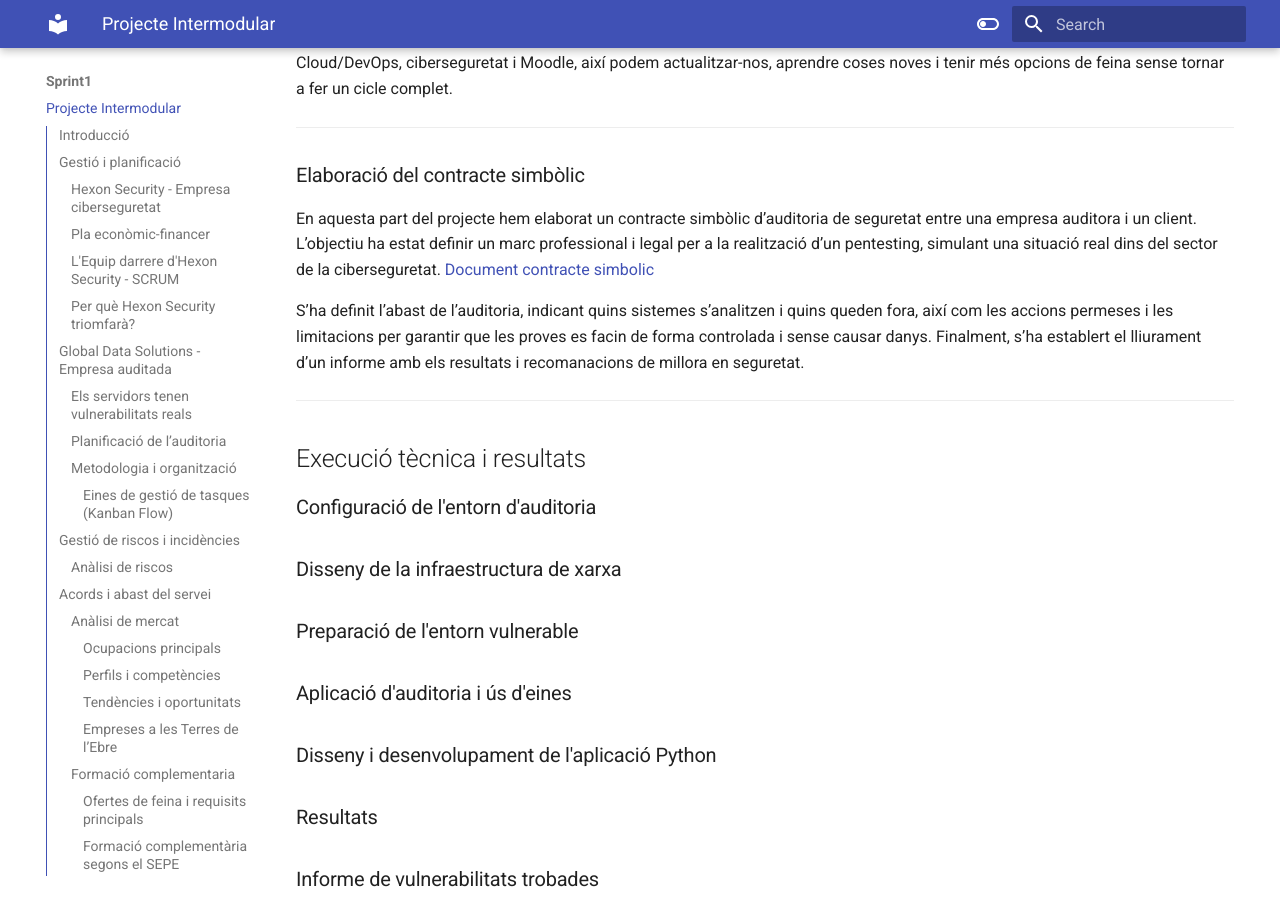
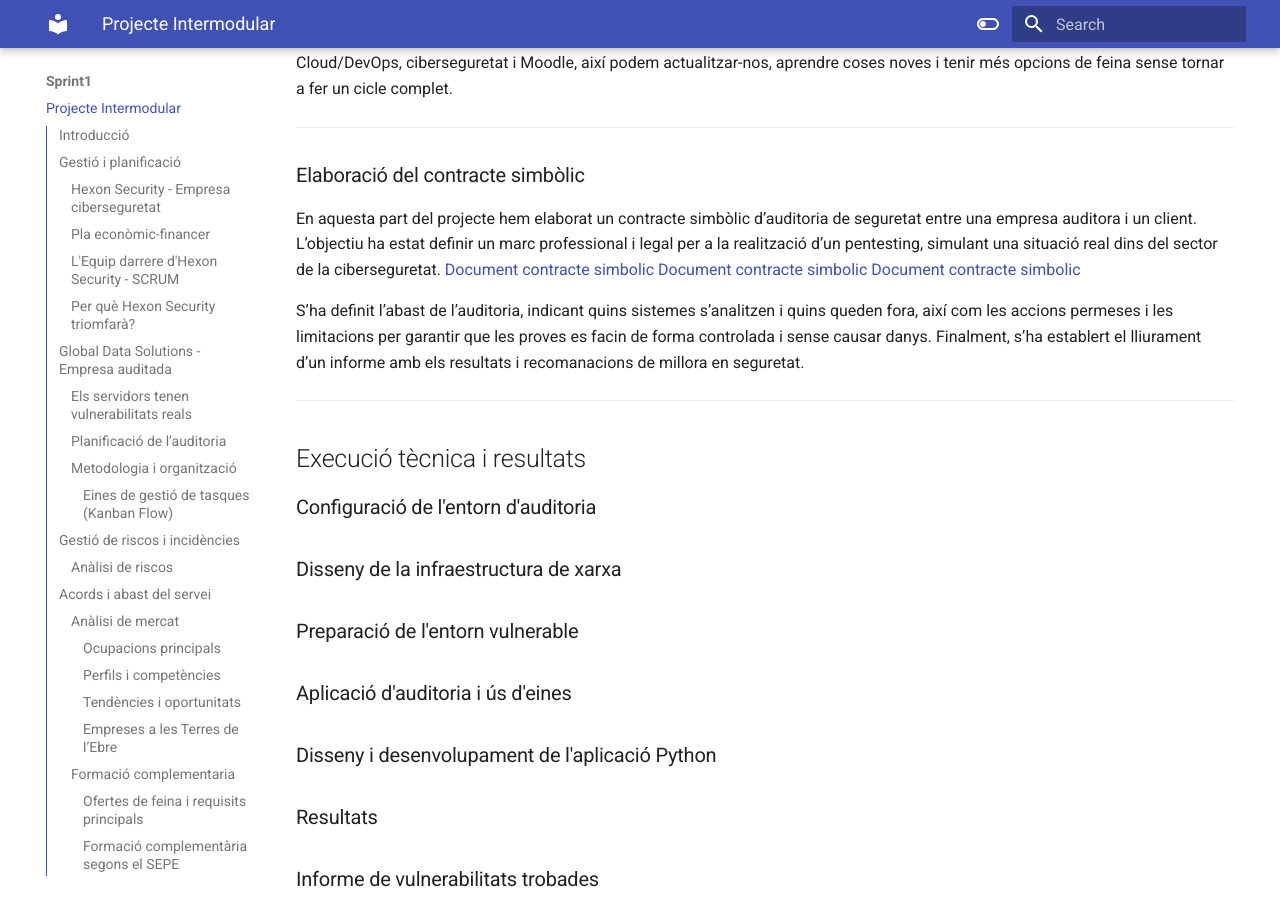
Before and after one commit to mariagutierrez03/projecte-asix2, an MkDocs documentation site: the page built from docs/sprint1/projecte.md, in a window 1280 px wide and 900 px high, scrolled down 9225 px. Built offline with MkDocs 1.6.1 and Material for MkDocs 9.7.7, drawn with Linux system fonts in a browser that asks for light colours.

Commit message:
Update projecte.md

```diff
--- a/docs/sprint1/projecte.md
+++ b/docs/sprint1/projecte.md
@@ -198,7 +198,9 @@
 
 ### Elaboració del contracte simbòlic
 
-En aquesta part del projecte hem elaborat un contracte simbòlic d’auditoria de seguretat entre una empresa auditora i un client. L’objectiu ha estat definir un marc professional i legal per a la realització d’un pentesting, simulant una situació real dins del sector de la ciberseguretat. [Document contracte simbolic](/docs/documents/contracte-simbolic(1).pdf)
+En aquesta part del projecte hem elaborat un contracte simbòlic d’auditoria de seguretat entre una empresa auditora i un client. L’objectiu ha estat definir un marc professional i legal per a la realització d’un pentesting, simulant una situació real dins del sector de la ciberseguretat. [Document contracte simbolic](projecte-asix2/docs/documents/analisi-mercat-grup3.pdf)
+[Document contracte simbolic](projecte-asix2/docs/documents/contracte-simbolic.pdf)
+[Document contracte simbolic](projecte-asix2/docs/documents/grup3-formacio-complementaria.pdf)
 
 S’ha definit l’abast de l’auditoria, indicant quins sistemes s’analitzen i quins queden fora, així com les accions permeses i les limitacions per garantir que les proves es facin de forma controlada i sense causar danys. Finalment, s’ha establert el lliurament d’un informe amb els resultats i recomanacions de millora en seguretat.
 
```
